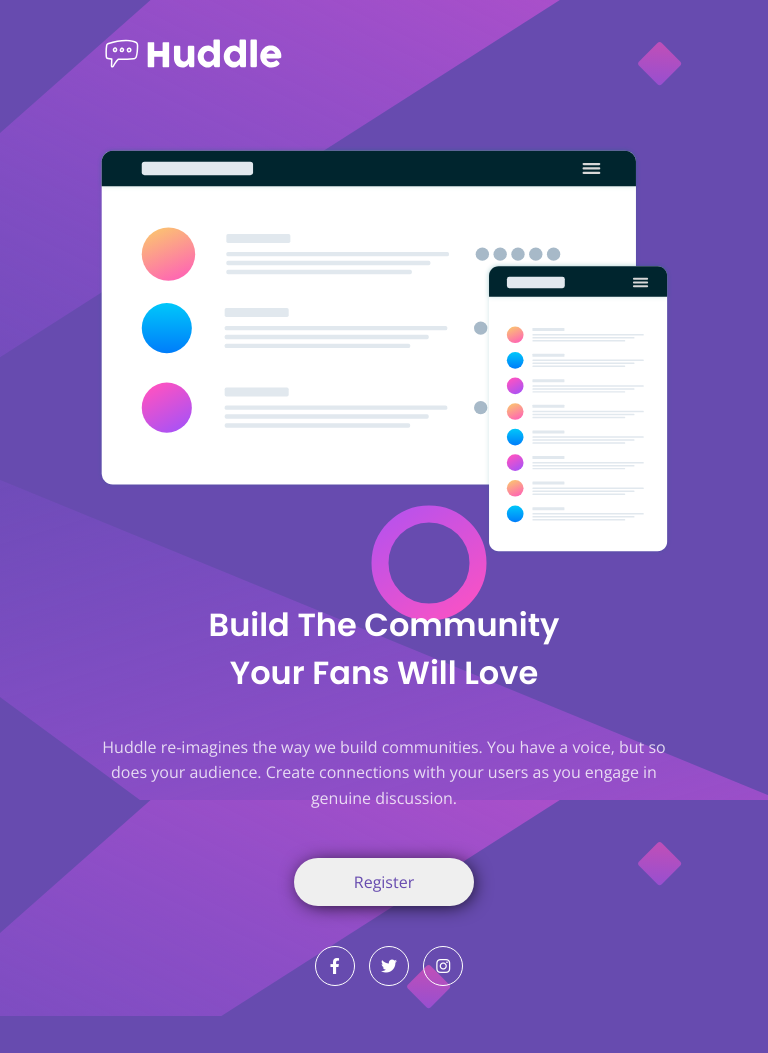
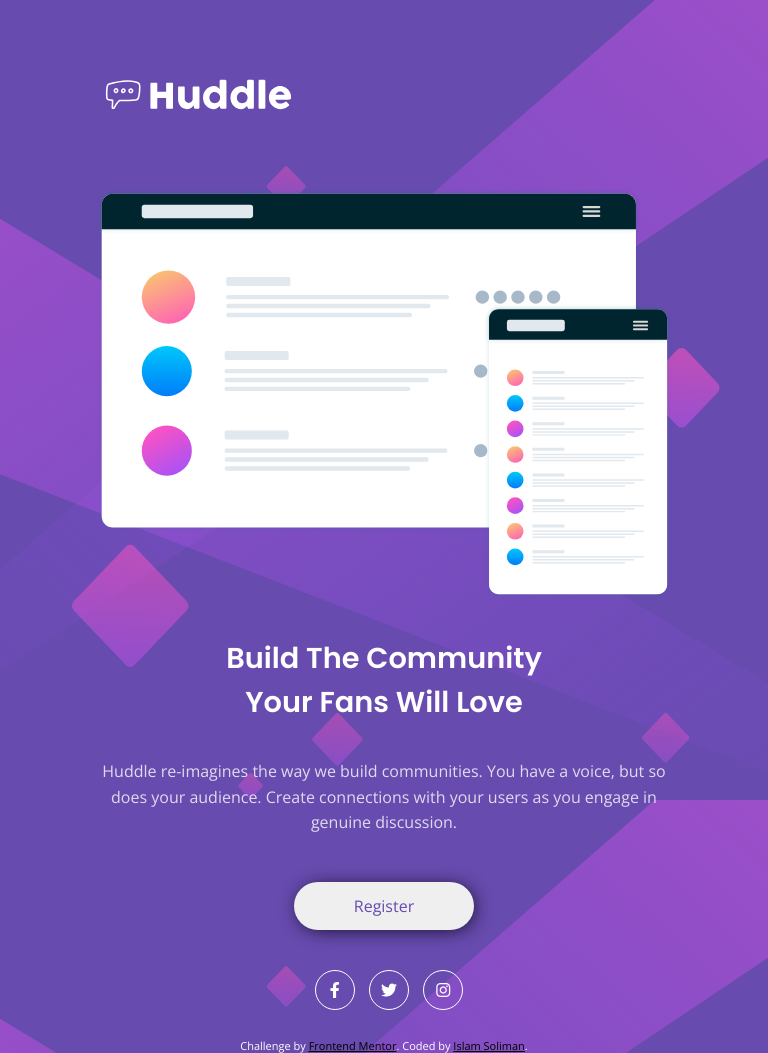
Before and after one commit to simokitkat/Huddle-landing-page-with-a-single-introductory-section, a plain HTML site: page index.html in a window 768 px wide. Before the commit the page ends 1016 px from the top, so only its background shows below. Drawn offline with nearby package versions, Linux system fonts and the light colour scheme.

Commit message:
edited the HTML and CSS files

```diff
--- a/CSS/style.css
+++ b/CSS/style.css
@@ -10,9 +10,9 @@
 body {
     background-image: url('../images/bg-desktop.svg');
     background-repeat: no-repeat;
-    background-size: 80% 105%;
-    background-position-x: 0px;
-    background-position-y: -20px;
+    background-size: 80% 100%;
+    background-position-x: center;
+    background-position-y: center;
     background-attachment: fixed;
     color: white;
     background-color: var(--violet);
@@ -20,14 +20,8 @@ body {
     height: 100vh;
 }
 
-@media (min-width:768px) and (max-width:1100px) {
-    body {
-        background-size: cover;
-        background-position-y: 0px;
-    }
-}
 
-@media (max-width:767px) {
+@media (max-width:1200px) {
     body {
         background-image: url('../images/bg-mobile.svg');
         background-size: 100%;
@@ -47,11 +41,12 @@ main {
     display: flex;
     flex-direction: column;
     justify-content: space-between;
-    width: 90%;
+    width: 80%;
+    height: 90%;
     margin: auto;
 }
 
-@media (max-width:1100px) {
+@media (max-width:1200px) {
     .container {
         width: 75%;
         align-items: center;
@@ -60,32 +55,33 @@ main {
 
 header {
     padding-top: 30px;
-    padding-bottom: 35px;
+    align-self: flex-start;
+    padding-bottom: 30px;
 }
 
-@media (max-width:1100px) {
+@media (max-width:1200px) {
     header {
-        align-self: flex-start;
+        padding-bottom: 35px;
     }
 }
 
 header>img {
-    width: 190px;
+    width: 200px;
 }
 
 @media (max-width:767px) {
     header>img {
-        width: 150px
+        width: 180px
     }
 }
 
 section {
     display: flex;
-    justify-content: center;
+    justify-content: space-between;
     padding-top: 30px;
 }
 
-@media (max-width:1100px) {
+@media (max-width:1200px) {
     section {
         flex-direction: column;
         justify-content: center;
@@ -93,32 +89,37 @@ section {
     }
 }
 
-.pic>img {
-    width: 580px;
+.pic {
+    width: 57%;
 }
 
-@media (max-width:1100px) {
+.pic>img {
+    width: 100%;
+}
 
-    .pic,
-    .pic>img {
+@media (max-width:1200px) {
+
+    .pic {
         width: 100%;
     }
 
+    .pic>img {
+        max-width: 800px;
+    }
 }
 
 .text {
-    width: 40%;
-    margin-left: 3%;
-    margin-right: 3%;
+    width: 38%;
     display: flex;
     flex-direction: column;
     padding-top: 20px;
+    justify-content: space-evenly;
 }
 
-@media (max-width:1100px) {
+@media (max-width:1200px) {
     .text {
         width: 100%;
-        margin: 0;
+        margin: 15px 0 0;
         align-items: center;
         text-align: center;
     }
@@ -127,6 +128,14 @@ section {
 h1 {
     font-family: 'Poppins', sans-serif;
     line-height: 1.5;
+    margin-top: -5px;
+}
+
+@media (max-width:1200px) {
+    h1 {
+        margin-top: 0;
+        font-size: 1.8em;
+    }
 }
 
 .text>p {
@@ -158,7 +167,7 @@ button:hover {
     background-color: var(--soft-magneta);
 }
 
-@media (min-width:768px) and (max-width:1100px) {
+@media (min-width:768px) and (max-width:1200px) {
     button {
         margin-top: 30px;
     }
@@ -167,13 +176,12 @@ button:hover {
 footer {
     align-self: flex-end;
     padding-top: 30px;
-    padding-right: 5%;
     position: relative;
     margin-top: 10px;
     margin-bottom: 30px;
 }
 
-@media (max-width:1100px) {
+@media (max-width:1200px) {
     footer {
         align-self: center;
         padding-right: 0;
@@ -211,15 +219,10 @@ i:hover {
 .attribution {
     font-size: 11px;
     text-align: center;
+    margin-top: 0;
 }
 
 .attribution a {
     color: black;
     font-weight: 400;
 }
-
-@media (max-width:1100px) {
-    .attribution {
-        display: none;
-    }
-}
--- a/index.html
+++ b/index.html
@@ -46,13 +46,13 @@
         <i class="fa-brands fa-twitter"></i>
         <i class="fa-brands fa-instagram"></i>
       </footer>
+      <p class="attribution">
+        Challenge by <a href="https://www.frontendmentor.io?ref=challenge" target="_blank">Frontend Mentor</a>.
+        Coded by <a href="https://github.com/simokitkat/Huddle-landing-page-with-a-single-introductory-section"
+          target="_blank">Islam Soliman</a>.
+      </p>
     </div>
   </main>
-  <p class="attribution">
-    Challenge by <a href="https://www.frontendmentor.io?ref=challenge" target="_blank">Frontend Mentor</a>.
-    Coded by <a href="https://github.com/simokitkat/Huddle-landing-page-with-a-single-introductory-section"
-      target="_blank">Islam Soliman</a>.
-  </p>
 </body>
 
 </html>
```
